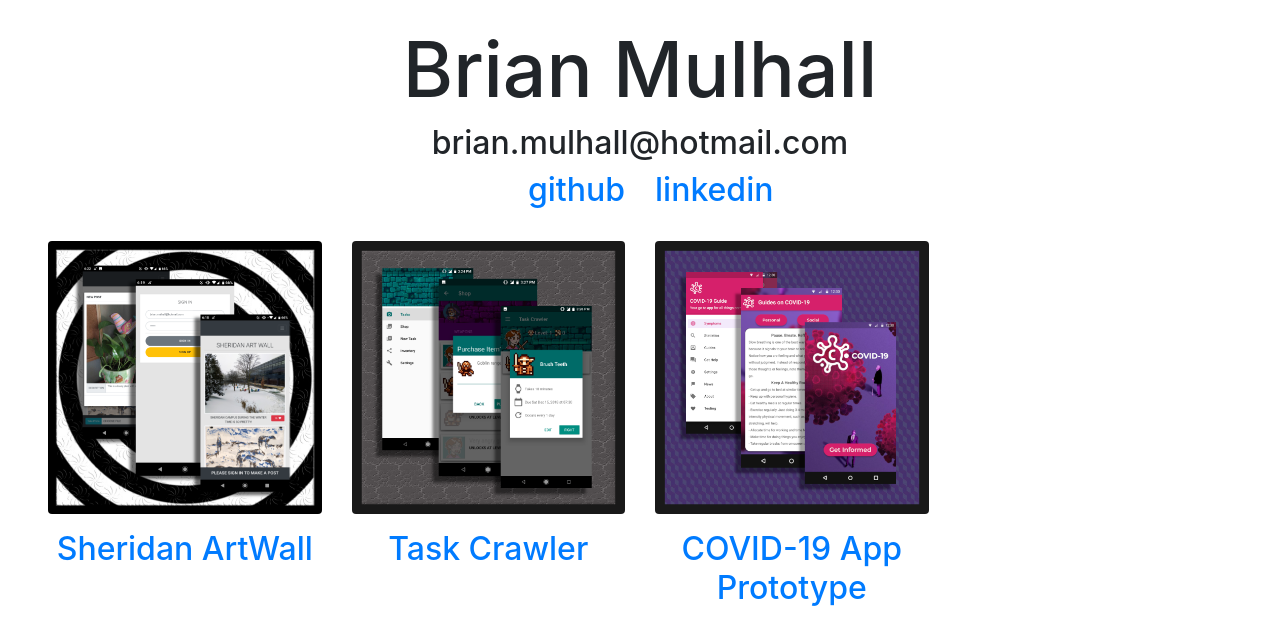
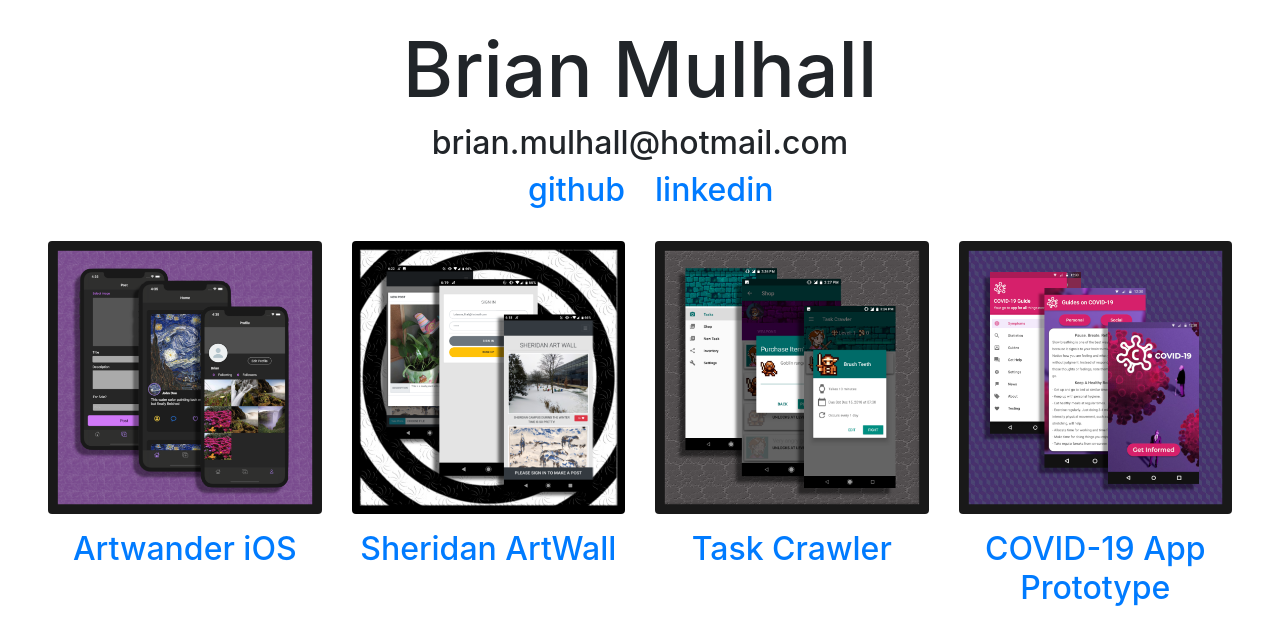
Before and after one commit to MulhallBr/MulhallBr.github.io, a plain HTML site: page index.html in a window 1280 px wide. Drawn offline with nearby package versions, Linux system fonts and the light colour scheme.

Commit message:
Added Artwander (iOS)

```diff
--- a/index.html
+++ b/index.html
@@ -30,6 +30,12 @@
     <div class="containter mx-5 mb-5">
         <div class="row">
             <div class="col-lg-3 col-md-4 col-sm-5 col-6">
+                <img src="src/ArtWander.png" class="rounded img-fluid">
+                <h5 class="text-center mt-3" style="font-size:2.5vw;">
+                    <a href="https://github.com/MulhallBr/Artwander">Artwander iOS</a>
+                </h5>
+            </div>
+            <div class="col-lg-3 col-md-4 col-sm-5 col-6">
                 <img src="src/ArtWall.png" class="rounded img-fluid">
                 <h5 class="text-center mt-3" style="font-size:2.5vw;">
                     <a href="https://github.com/MulhallBr/ArtWall ">Sheridan ArtWall</a>
@@ -42,7 +48,7 @@
                 </h5>
             </div>
             <div class="col-lg-3 col-md-4 col-sm-5 col-6">
-                <img src="COVIDProto.png" class="rounded img-fluid">
+                <img src="src/COVIDProto.png" class="rounded img-fluid">
                 <h5 class="text-center mt-3" style="font-size:2.5vw;">
                     <a href="https://github.com/MulhallBr/HCI_COVID19App_Prototype">COVID-19 App Prototype</a>
                 </h5>
```
Also changed, not shown: src/ArtWander.png (added), 1 other file.
